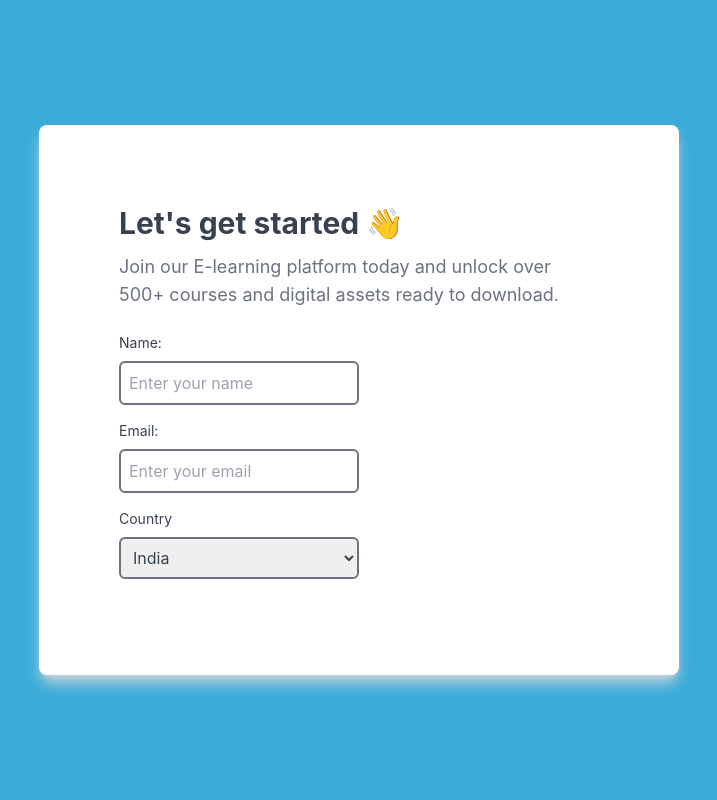
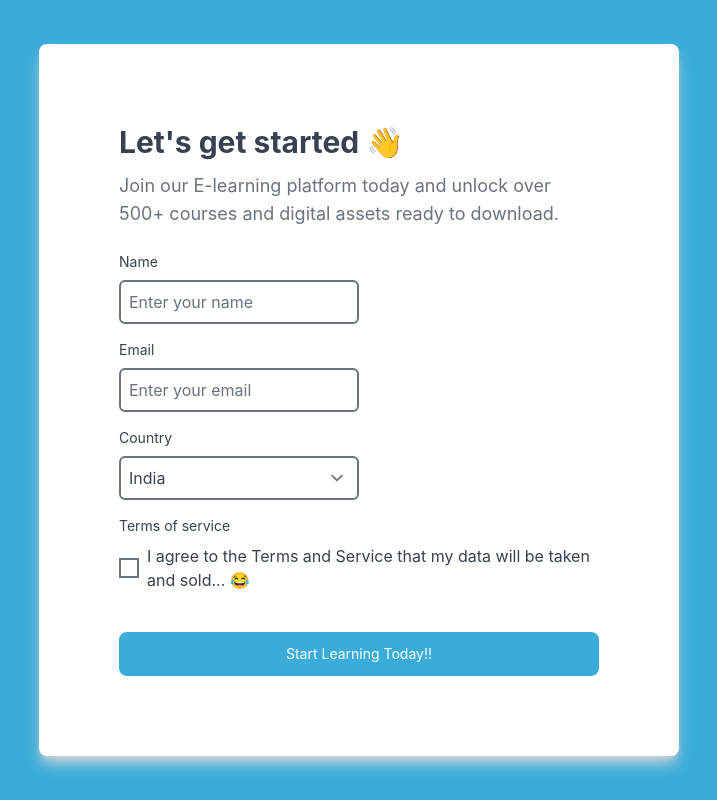
Before and after one commit to shreyas0924/react-forms, a Next.js app: page / in a window 1280 px wide. Shown: the whole page, without its empty margins (281-998 px from the left). Built offline with nearby package versions, Linux system fonts and the light colour scheme.

Commit message:
added buttoons and terms of service

```diff
--- a/package.json
+++ b/package.json
@@ -14,6 +14,7 @@
     "react-dom": "18.2.0"
   },
   "devDependencies": {
+    "@tailwindcss/forms": "^0.5.3",
     "autoprefixer": "^10.4.13",
     "eslint": "8.26.0",
     "eslint-config-next": "13.0.0",
--- a/pages/index.js
+++ b/pages/index.js
@@ -20,22 +20,30 @@ export default function Home() {
             </p>
             <div className='mt-6'>
             <div className='pb-4'>
-                <label className='block text-sm pb-2'>Name: </label>
+                <label className='block text-sm pb-2'>Name </label>
                 <input type='text' placeholder='Enter your name' name='name' className='border-2 border-gray-500 rounded-md p-2 w-1/2'></input>
             </div>
             <div className='pb-4'>
-                <label className='block text-sm pb-2'>Email: </label>
+                <label className='block text-sm pb-2'>Email </label>
                 <input type='email' placeholder='Enter your email' name='email' className='border-2 border-gray-500 rounded-md p-2 w-1/2'></input>
             </div>
             <div className='pb-4'>
                 <label className='block text-sm pb-2'>Country </label>
-                <select type='email' placeholder='Enter your email' name='email' className='border-2 border-gray-500 rounded-md p-2 w-1/2'>
+                <select name='country' className='border-2 border-gray-500 rounded-md p-2 w-1/2'>
                   <option>India</option>
-                  <option>Canada</option>
-                  <option>South Africa</option>
-                  <option>Iceland</option>
+                  <option>Some other country</option>
                 </select>
             </div>
+
+            <div className='pb-4'>
+                <label className='block text-sm pb-2'>Terms of service </label>
+                <div className='flex items-center gap-2'>
+                  <input type='checkbox' name='terms' value='checked' className='h-5 w-5 text-[#3AACD9] border-2'></input>
+                  <p>I agree to the Terms and Service that my data will be taken and sold... 😂</p>
+                </div>
+            </div>
+
+            <button className='bg-[#3AACD9] bold text-sm text-white mt-6 py-3 rounded-lg w-full' type='submit'>Start Learning Today!!</button>
 
             </div>
           </div>
--- a/tailwind.config.js
+++ b/tailwind.config.js
@@ -7,5 +7,7 @@ module.exports = {
   theme: {
     extend: {},
   },
-  plugins: [],
+  plugins: [
+    require('@tailwindcss/forms'),
+  ],
 }
```
Also changed, not shown: 1 other file (tests, documents, lock files or other folders).
